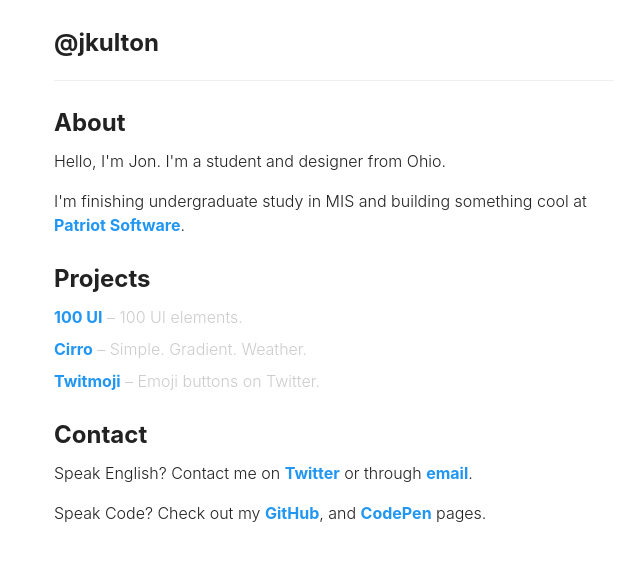
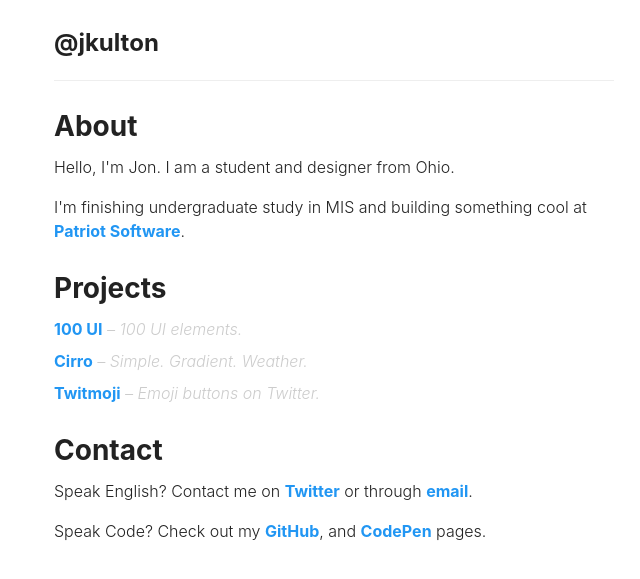
Before and after one commit to jkulton/jkulton.github.io, a Jekyll site: the page built from index.html, in a window 1280 px wide. Shown: the top 579 px of the page, without its empty margins (306-946 px from the left). Built offline with Jekyll 4.4.1, drawn with Linux system fonts in a browser that asks for light colours; nearby versions of some CDN libraries.

Commit message:
Revert "content tweaks"
This reverts commit 8d962c6a96c8a323087e357f3d8bcde95736a12f.

```diff
--- a/_sass/_base.scss
+++ b/_sass/_base.scss
@@ -74,6 +74,7 @@ header a {
 
 h2 {
     margin-top: 1.5rem;
+    font-size: 1.75rem;
     margin-bottom: .5rem;
 }
 
@@ -85,6 +86,7 @@ h2 {
     }
 
     li span {
+        font-style: italic;
         color:#ccc;
     }
 }
--- a/index.html
+++ b/index.html
@@ -5,7 +5,7 @@ layout: default
 
 <div class="wrapper">
       <h2>About</h2>
-      <p>Hello, I'm Jon. I'm a student and designer from Ohio.</p>
+      <p>Hello, I'm Jon. I am a student and designer from Ohio.</p>
       <p>I'm finishing undergraduate study in MIS and building something cool at <a href="https://www.patriotsoftware.com/">Patriot Software</a>.</p>
 
       <h2>Projects</h2>
```
